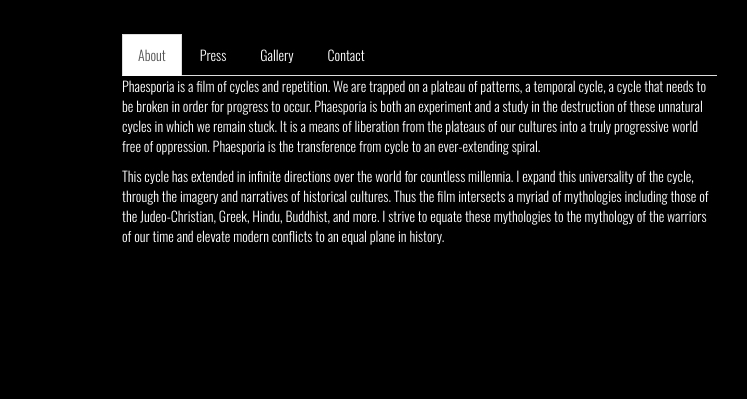
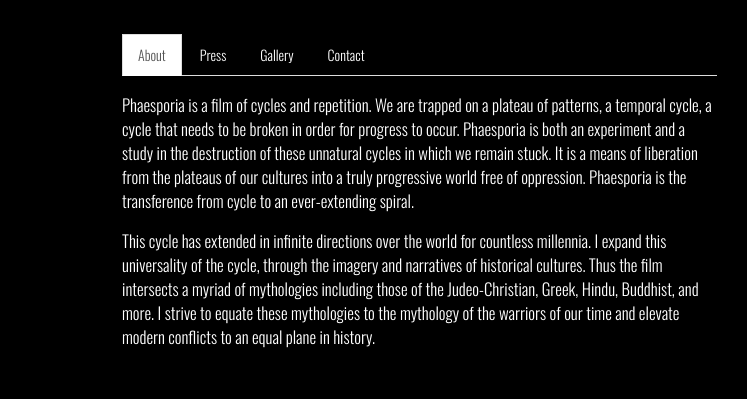
Before and after one commit to VanessaO/phaesporia_movie, a plain HTML site: page index.html in a window 1280 px wide. Shown: the part 830-1229 px from the top of the page, 533-1280 px from the left. Drawn offline with nearby package versions, Linux system fonts and the light colour scheme.

Commit message:
Change font size and add margin to About paragraph

```diff
--- a/css/phaesporia.css
+++ b/css/phaesporia.css
@@ -84,6 +84,8 @@
 
 #About p {
 	color: #fff;
+	font-size: 1.2em;
+    	margin-top: 1em;
 }
 
 #gallery img {
```
